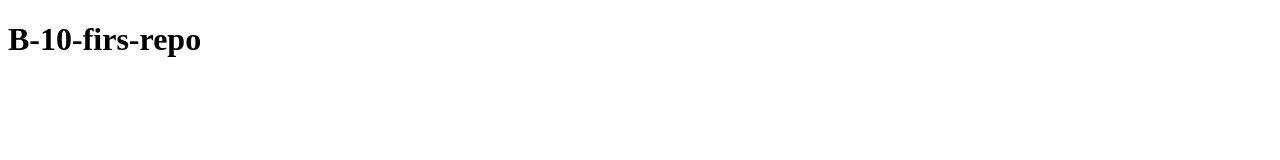
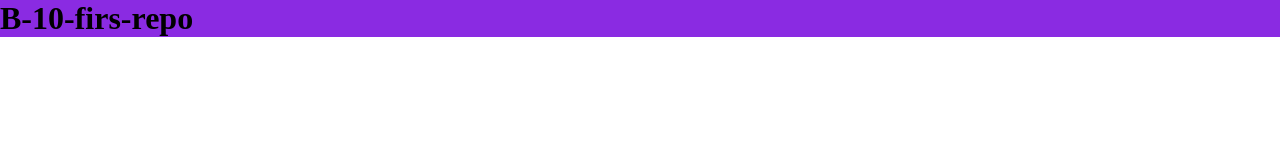
Before and after one commit to reyad-hasan/B-10-first-repo, a plain HTML site: page index.html in a window 1280 px wide. Drawn offline with Linux system fonts and the light colour scheme.

Commit message:
added css style shit

```diff
--- /dev/null
+++ b/css/style.css
@@ -0,0 +1,7 @@
+*{
+    margin: 0;
+    padding: 0;
+}
+h1 {
+    background-color: blueviolet;
+}
--- a/index.html
+++ b/index.html
@@ -4,6 +4,7 @@
     <meta charset="UTF-8">
     <meta name="viewport" content="width=device-width, initial-scale=1.0">
     <title>B-10-first-repo</title>
+    <link rel="stylesheet" href="css/style.css">
 </head>
 <body>
     <h1>B-10-firs-repo</h1>
```
